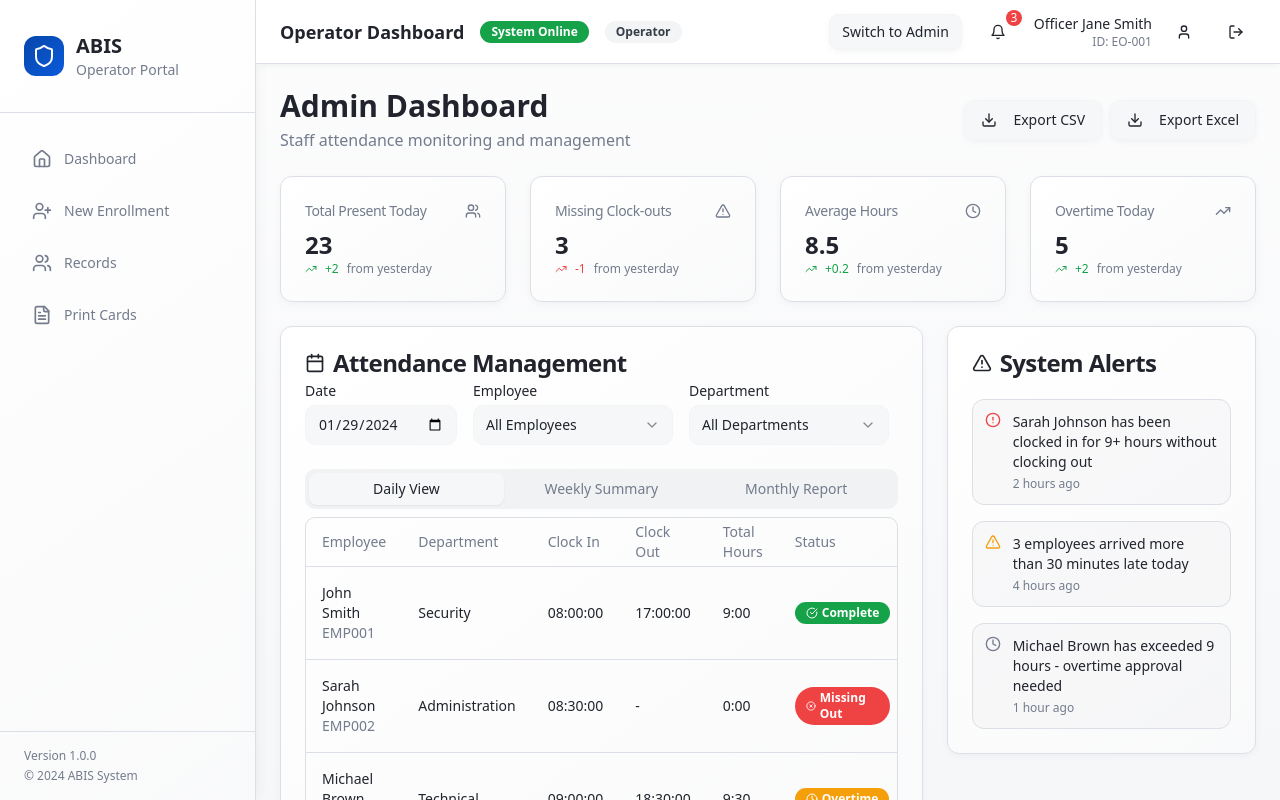
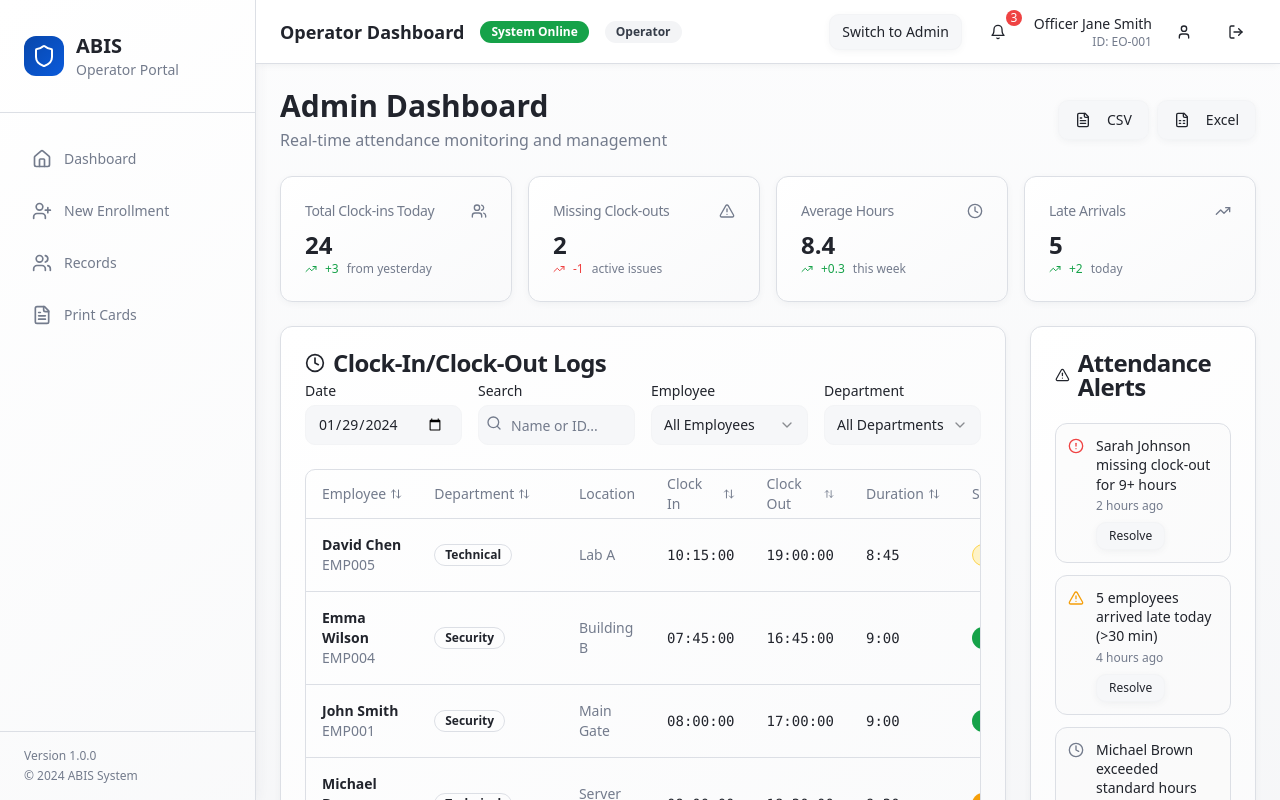
Before and after one commit to anothermobb/abis-enrol-portal, a React (Vite) app: page /admin in a window 1280 px wide. Built offline with nearby package versions, Linux system fonts and the light colour scheme.

Commit message:
Refactor Admin Dashboard
Updated the admin dashboard to prioritize clock-in/clock-out logs based on user feedback. The dashboard will now feature an interactive table for logs, with sorting and filtering capabilities.

```diff
--- a/src/pages/AdminDashboard.tsx
+++ b/src/pages/AdminDashboard.tsx
@@ -6,91 +6,117 @@ import { Input } from "@/components/ui/input";
 import { Label } from "@/components/ui/label";
 import { Select, SelectContent, SelectItem, SelectTrigger, SelectValue } from "@/components/ui/select";
 import { Table, TableBody, TableCell, TableHead, TableHeader, TableRow } from "@/components/ui/table";
-import { Tabs, TabsContent, TabsList, TabsTrigger } from "@/components/ui/tabs";
-import { Dialog, DialogContent, DialogHeader, DialogTitle, DialogTrigger } from "@/components/ui/dialog";
-import { AlertTriangle, Download, Edit, Calendar, Clock, Users, TrendingUp, AlertCircle, CheckCircle, XCircle } from "lucide-react";
+import { Dialog, DialogContent, DialogHeader, DialogTitle } from "@/components/ui/dialog";
+import { ScrollArea } from "@/components/ui/scroll-area";
+import { AlertTriangle, Download, Edit, Calendar, Clock, Users, TrendingUp, AlertCircle, CheckCircle, XCircle, ArrowUpDown, Search, Filter, FileSpreadsheet, FileText, ExternalLink } from "lucide-react";
 import { useToast } from "@/hooks/use-toast";
 
-// Mock data
+// Mock data with more entries for better demonstration
 const attendanceData = [
   {
     id: 1,
     employeeId: "EMP001",
     name: "John Smith",
     department: "Security",
+    location: "Main Gate",
     date: "2024-01-29",
     clockIn: "08:00:00",
     clockOut: "17:00:00",
     totalHours: "9:00",
     status: "completed",
-    notes: ""
+    notes: "",
+    duration: 540 // minutes
   },
   {
     id: 2,
     employeeId: "EMP002",
     name: "Sarah Johnson",
     department: "Administration",
+    location: "Office Building",
     date: "2024-01-29",
     clockIn: "08:30:00",
     clockOut: null,
     totalHours: "0:00",
     status: "missing_out",
-    notes: "Missing clock out"
+    notes: "Missing clock out",
+    duration: 0
   },
   {
     id: 3,
     employeeId: "EMP003",
     name: "Michael Brown",
     department: "Technical",
+    location: "Server Room",
     date: "2024-01-29",
     clockIn: "09:00:00",
     clockOut: "18:30:00",
     totalHours: "9:30",
     status: "overtime",
-    notes: "Overtime approved"
+    notes: "Overtime approved",
+    duration: 570
   },
   {
     id: 4,
     employeeId: "EMP004",
     name: "Emma Wilson",
     department: "Security",
+    location: "Building B",
     date: "2024-01-29",
     clockIn: "07:45:00",
     clockOut: "16:45:00",
     totalHours: "9:00",
     status: "completed",
-    notes: ""
+    notes: "",
+    duration: 540
+  },
+  {
+    id: 5,
+    employeeId: "EMP005",
+    name: "David Chen",
+    department: "Technical",
+    location: "Lab A",
+    date: "2024-01-29",
+    clockIn: "10:15:00",
+    clockOut: "19:00:00",
+    totalHours: "8:45",
+    status: "late_arrival",
+    notes: "Traffic delay",
+    duration: 525
   }
 ];
 
 const summaryStats = [
   {
-    title: "Total Present Today",
-    value: "23",
-    change: "+2",
+    title: "Total Clock-ins Today",
+    value: "24",
+    change: "+3",
     icon: Users,
-    trend: "up"
+    trend: "up",
+    description: "from yesterday"
   },
   {
     title: "Missing Clock-outs",
-    value: "3",
+    value: "2",
     change: "-1",
     icon: AlertTriangle,
-    trend: "down"
+    trend: "down",
+    description: "active issues"
   },
   {
     title: "Average Hours",
-    value: "8.5",
-    change: "+0.2",
+    value: "8.4",
+    change: "+0.3",
     icon: Clock,
-    trend: "up"
+    trend: "up",
+    description: "this week"
   },
   {
-    title: "Overtime Today",
+    title: "Late Arrivals",
     value: "5",
     change: "+2",
     icon: TrendingUp,
-    trend: "up"
+    trend: "up",
+    description: "today"
   }
 ];
 
@@ -98,23 +124,36 @@ const alerts = [
   {
     id: 1,
     type: "missing_out",
-    message: "Sarah Johnson has been clocked in for 9+ hours without clocking out",
+    message: "Sarah Johnson missing clock-out for 9+ hours",
+    employeeId: "EMP002",
     timestamp: "2 hours ago",
-    severity: "high"
+    severity: "high",
+    actionable: true
   },
   {
     id: 2,
     type: "late_arrival",
-    message: "3 employees arrived more than 30 minutes late today",
+    message: "5 employees arrived late today (>30 min)",
     timestamp: "4 hours ago",
-    severity: "medium"
+    severity: "medium",
+    actionable: true
   },
   {
     id: 3,
     type: "overtime",
-    message: "Michael Brown has exceeded 9 hours - overtime approval needed",
+    message: "Michael Brown exceeded standard hours",
+    employeeId: "EMP003",
     timestamp: "1 hour ago",
-    severity: "low"
+    severity: "low",
+    actionable: false
+  },
+  {
+    id: 4,
+    type: "system",
+    message: "Biometric scanner #3 requires maintenance",
+    timestamp: "3 hours ago",
+    severity: "medium",
+    actionable: true
   }
 ];
 
@@ -122,6 +161,9 @@ export const AdminDashboard = () => {
   const [selectedDate, setSelectedDate] = useState("2024-01-29");
   const [selectedEmployee, setSelectedEmployee] = useState("all");
   const [selectedDepartment, setSelectedDepartment] = useState("all");
+  const [searchTerm, setSearchTerm] = useState("");
+  const [sortField, setSortField] = useState("name");
+  const [sortDirection, setSortDirection] = useState<"asc" | "desc">("asc");
   const [editingRecord, setEditingRecord] = useState<any>(null);
   const { toast } = useToast();
 
@@ -133,6 +175,8 @@ export const AdminDashboard = () => {
         return <Badge variant="destructive"><XCircle className="h-3 w-3 mr-1" />Missing Out</Badge>;
       case "overtime":
         return <Badge className="bg-warning text-warning-foreground"><Clock className="h-3 w-3 mr-1" />Overtime</Badge>;
+      case "late_arrival":
+        return <Badge className="bg-amber-100 text-amber-800 border-amber-300"><AlertTriangle className="h-3 w-3 mr-1" />Late</Badge>;
       default:
         return <Badge variant="secondary">{status}</Badge>;
     }
@@ -170,10 +214,36 @@ export const AdminDashboard = () => {
     setEditingRecord(null);
   };
 
-  const filteredData = attendanceData.filter(record => {
+  const handleResolveAlert = (alertId: number) => {
+    toast({
+      title: "Alert Resolved",
+      description: "Alert has been marked as resolved.",
+    });
+  };
+
+  const handleSort = (field: string) => {
+    if (sortField === field) {
+      setSortDirection(sortDirection === "asc" ? "desc" : "asc");
+    } else {
+      setSortField(field);
+      setSortDirection("asc");
+    }
+  };
+
+  // Filter and sort data
+  const filteredAndSortedData = attendanceData
+    .filter(record => {
       if (selectedEmployee !== "all" && record.employeeId !== selectedEmployee) return false;
       if (selectedDepartment !== "all" && record.department !== selectedDepartment) return false;
+      if (searchTerm && !record.name.toLowerCase().includes(searchTerm.toLowerCase()) &&
+          !record.employeeId.toLowerCase().includes(searchTerm.toLowerCase())) return false;
       return true;
+    })
+    .sort((a, b) => {
+      const aValue = a[sortField as keyof typeof a];
+      const bValue = b[sortField as keyof typeof b];
+      const direction = sortDirection === "asc" ? 1 : -1;
+      return aValue < bValue ? -direction : aValue > bValue ? direction : 0;
     });
 
   return (
@@ -183,23 +253,23 @@ export const AdminDashboard = () => {
         <div>
           <h1 className="text-3xl font-bold text-foreground">Admin Dashboard</h1>
           <p className="text-muted-foreground mt-1">
-            Staff attendance monitoring and management
+            Real-time attendance monitoring and management
           </p>
         </div>
         <div className="flex gap-2">
           <Button variant="outline" onClick={() => handleExport("csv")}>
-            <Download className="h-4 w-4 mr-2" />
-            Export CSV
+            <FileText className="h-4 w-4 mr-2" />
+            CSV
           </Button>
           <Button variant="outline" onClick={() => handleExport("excel")}>
-            <Download className="h-4 w-4 mr-2" />
-            Export Excel
+            <FileSpreadsheet className="h-4 w-4 mr-2" />
+            Excel
           </Button>
         </div>
       </div>
 
-      {/* Summary Stats */}
-      <div className="grid grid-cols-1 md:grid-cols-2 lg:grid-cols-4 gap-6">
+      {/* Summary Stats - Secondary positioning */}
+      <div className="grid grid-cols-1 md:grid-cols-2 lg:grid-cols-4 gap-4">
         {summaryStats.map((stat) => (
           <Card key={stat.title} className="bg-gradient-card shadow-soft border-border">
             <CardHeader className="flex flex-row items-center justify-between space-y-0 pb-2">
@@ -215,23 +285,25 @@ export const AdminDashboard = () => {
                 <span className={stat.trend === 'up' ? 'text-success' : 'text-destructive'}>
                   {stat.change}
                 </span>
-                <span>from yesterday</span>
+                <span>{stat.description}</span>
               </div>
             </CardContent>
           </Card>
         ))}
       </div>
 
-      <div className="grid grid-cols-1 lg:grid-cols-3 gap-6">
-        {/* Main Content */}
-        <div className="lg:col-span-2">
+      <div className="grid grid-cols-1 lg:grid-cols-4 gap-6">
+        {/* Clock-In/Clock-Out Logs - Hero Section */}
+        <div className="lg:col-span-3">
           <Card className="bg-gradient-card shadow-soft border-border">
             <CardHeader>
               <CardTitle className="flex items-center gap-2">
-                <Calendar className="h-5 w-5" />
-                Attendance Management
+                <Clock className="h-5 w-5" />
+                Clock-In/Clock-Out Logs
               </CardTitle>
-              <div className="flex flex-wrap gap-4">
+
+              {/* Enhanced Filters */}
+              <div className="grid grid-cols-1 md:grid-cols-2 lg:grid-cols-4 gap-4">
                 <div className="flex flex-col space-y-1">
                   <Label htmlFor="date-select" className="text-sm">Date</Label>
                   <Input
@@ -239,14 +311,28 @@ export const AdminDashboard = () => {
                     type="date"
                     value={selectedDate}
                     onChange={(e) => setSelectedDate(e.target.value)}
-                    className="w-fit"
                   />
                 </div>
+
+                <div className="flex flex-col space-y-1">
+                  <Label htmlFor="search-input" className="text-sm">Search</Label>
+                  <div className="relative">
+                    <Search className="absolute left-2 top-2.5 h-4 w-4 text-muted-foreground" />
+                    <Input
+                      id="search-input"
+                      placeholder="Name or ID..."
+                      value={searchTerm}
+                      onChange={(e) => setSearchTerm(e.target.value)}
+                      className="pl-8"
+                    />
+                  </div>
+                </div>
+
                 <div className="flex flex-col space-y-1">
                   <Label htmlFor="employee-select" className="text-sm">Employee</Label>
                   <Select value={selectedEmployee} onValueChange={setSelectedEmployee}>
-                    <SelectTrigger className="w-[200px]">
-                      <SelectValue placeholder="Select employee" />
+                    <SelectTrigger>
+                      <SelectValue placeholder="All Employees" />
                     </SelectTrigger>
                     <SelectContent>
                       <SelectItem value="all">All Employees</SelectItem>
@@ -254,14 +340,16 @@ export const AdminDashboard = () => {
                       <SelectItem value="EMP002">Sarah Johnson</SelectItem>
                       <SelectItem value="EMP003">Michael Brown</SelectItem>
                       <SelectItem value="EMP004">Emma Wilson</SelectItem>
+                      <SelectItem value="EMP005">David Chen</SelectItem>
                     </SelectContent>
                   </Select>
                 </div>
+
                 <div className="flex flex-col space-y-1">
                   <Label htmlFor="department-select" className="text-sm">Department</Label>
                   <Select value={selectedDepartment} onValueChange={setSelectedDepartment}>
-                    <SelectTrigger className="w-[200px]">
-                      <SelectValue placeholder="Select department" />
+                    <SelectTrigger>
+                      <SelectValue placeholder="All Departments" />
                     </SelectTrigger>
                     <SelectContent>
                       <SelectItem value="all">All Departments</SelectItem>
@@ -273,103 +361,154 @@ export const AdminDashboard = () => {
                 </div>
               </div>
             </CardHeader>
+
             <CardContent>
-              <Tabs defaultValue="daily" className="w-full">
-                <TabsList className="grid w-full grid-cols-3">
-                  <TabsTrigger value="daily">Daily View</TabsTrigger>
-                  <TabsTrigger value="weekly">Weekly Summary</TabsTrigger>
-                  <TabsTrigger value="monthly">Monthly Report</TabsTrigger>
-                </TabsList>
-
-                <TabsContent value="daily" className="space-y-4">
               <div className="rounded-md border">
                 <Table>
                   <TableHeader>
                     <TableRow>
-                          <TableHead>Employee</TableHead>
-                          <TableHead>Department</TableHead>
-                          <TableHead>Clock In</TableHead>
-                          <TableHead>Clock Out</TableHead>
-                          <TableHead>Total Hours</TableHead>
+                      <TableHead className="cursor-pointer" onClick={() => handleSort("name")}>
+                        <div className="flex items-center gap-1">
+                          Employee
+                          <ArrowUpDown className="h-3 w-3" />
+                        </div>
+                      </TableHead>
+                      <TableHead className="cursor-pointer" onClick={() => handleSort("department")}>
+                        <div className="flex items-center gap-1">
+                          Department
+                          <ArrowUpDown className="h-3 w-3" />
+                        </div>
+                      </TableHead>
+                      <TableHead>Location</TableHead>
+                      <TableHead className="cursor-pointer" onClick={() => handleSort("clockIn")}>
+                        <div className="flex items-center gap-1">
+                          Clock In
+                          <ArrowUpDown className="h-3 w-3" />
+                        </div>
+                      </TableHead>
+                      <TableHead className="cursor-pointer" onClick={() => handleSort("clockOut")}>
+                        <div className="flex items-center gap-1">
+                          Clock Out
+                          <ArrowUpDown className="h-3 w-3" />
+                        </div>
+                      </TableHead>
+                      <TableHead className="cursor-pointer" onClick={() => handleSort("totalHours")}>
+                        <div className="flex items-center gap-1">
+                          Duration
+                          <ArrowUpDown className="h-3 w-3" />
+                        </div>
+                      </TableHead>
                       <TableHead>Status</TableHead>
                       <TableHead>Actions</TableHead>
                     </TableRow>
                   </TableHeader>
                   <TableBody>
-                        {filteredData.map((record) => (
-                          <TableRow key={record.id}>
+                    {filteredAndSortedData.map((record) => (
+                      <TableRow key={record.id} className="hover:bg-muted/50">
                         <TableCell className="font-medium">
                           <div>
-                                <p>{record.name}</p>
+                            <p className="font-semibold">{record.name}</p>
                             <p className="text-sm text-muted-foreground">{record.employeeId}</p>
                           </div>
                         </TableCell>
-                            <TableCell>{record.department}</TableCell>
-                            <TableCell>{record.clockIn}</TableCell>
-                            <TableCell>{record.clockOut || "-"}</TableCell>
-                            <TableCell>{record.totalHours}</TableCell>
+                        <TableCell>
+                          <Badge variant="outline" className="text-xs">
+                            {record.department}
+                          </Badge>
+                        </TableCell>
+                        <TableCell className="text-sm text-muted-foreground">
+                          {record.location}
+                        </TableCell>
+                        <TableCell className="font-mono text-sm">
+                          {record.clockIn}
+                        </TableCell>
+                        <TableCell className="font-mono text-sm">
+                          {record.clockOut || <span className="text-muted-foreground">-</span>}
+                        </TableCell>
+                        <TableCell>
+                          <div className="flex items-center gap-2">
+                            <span className="font-mono text-sm">{record.totalHours}</span>
+                            {record.duration > 540 && (
+                              <div className="w-2 h-2 bg-warning rounded-full" title="Overtime" />
+                            )}
+                          </div>
+                        </TableCell>
                         <TableCell>{getStatusBadge(record.status)}</TableCell>
                         <TableCell>
+                          <div className="flex gap-1">
                             <Button
                               variant="outline"
                               size="sm"
                               onClick={() => handleEditRecord(record)}
                             >
-                                <Edit className="h-3 w-3 mr-1" />
-                                Edit
+                              <Edit className="h-3 w-3" />
                             </Button>
+                            <Button
+                              variant="ghost"
+                              size="sm"
+                              title="View Details"
+                            >
+                              <ExternalLink className="h-3 w-3" />
+                            </Button>
+                          </div>
                         </TableCell>
                       </TableRow>
                     ))}
                   </TableBody>
                 </Table>
               </div>
-                </TabsContent>
 
-                <TabsContent value="weekly">
+              {filteredAndSortedData.length === 0 && (
                 <div className="text-center py-8 text-muted-foreground">
-                    Weekly summary view - Coming soon
+                  No attendance records found for the selected filters.
                 </div>
-                </TabsContent>
-
-                <TabsContent value="monthly">
-                  <div className="text-center py-8 text-muted-foreground">
-                    Monthly report view - Coming soon
-                  </div>
-                </TabsContent>
-              </Tabs>
+              )}
             </CardContent>
           </Card>
         </div>
 
-        {/* Alerts Sidebar */}
+        {/* Attendance Anomalies Sidebar */}
         <div className="lg:col-span-1">
           <Card className="bg-gradient-card shadow-soft border-border">
             <CardHeader>
               <CardTitle className="flex items-center gap-2">
                 <AlertTriangle className="h-5 w-5" />
-                System Alerts
+                Attendance Alerts
               </CardTitle>
             </CardHeader>
             <CardContent>
-              <div className="space-y-4">
+              <ScrollArea className="h-[600px]">
+                <div className="space-y-3">
                   {alerts.map((alert) => (
                     <div
                       key={alert.id}
-                    className="flex gap-3 p-3 rounded-lg bg-secondary/50 border"
+                      className="flex gap-3 p-3 rounded-lg bg-secondary/30 border hover:bg-secondary/50 transition-colors"
                     >
+                      <div className="flex-shrink-0 mt-0.5">
                         {getAlertIcon(alert.severity)}
-                    <div className="flex-1">
-                      <p className="text-sm font-medium text-foreground">
+                      </div>
+                      <div className="flex-1 min-w-0">
+                        <p className="text-sm font-medium text-foreground leading-snug">
                           {alert.message}
                         </p>
                         <p className="text-xs text-muted-foreground mt-1">
                           {alert.timestamp}
                         </p>
+                        {alert.actionable && (
+                          <Button
+                            variant="outline"
+                            size="sm"
+                            className="mt-2 h-7 text-xs"
+                            onClick={() => handleResolveAlert(alert.id)}
+                          >
+                            Resolve
+                          </Button>
+                        )}
                       </div>
                     </div>
                   ))}
                 </div>
+              </ScrollArea>
             </CardContent>
           </Card>
         </div>
```
Lines whose indentation alone changed are shown as unchanged.
